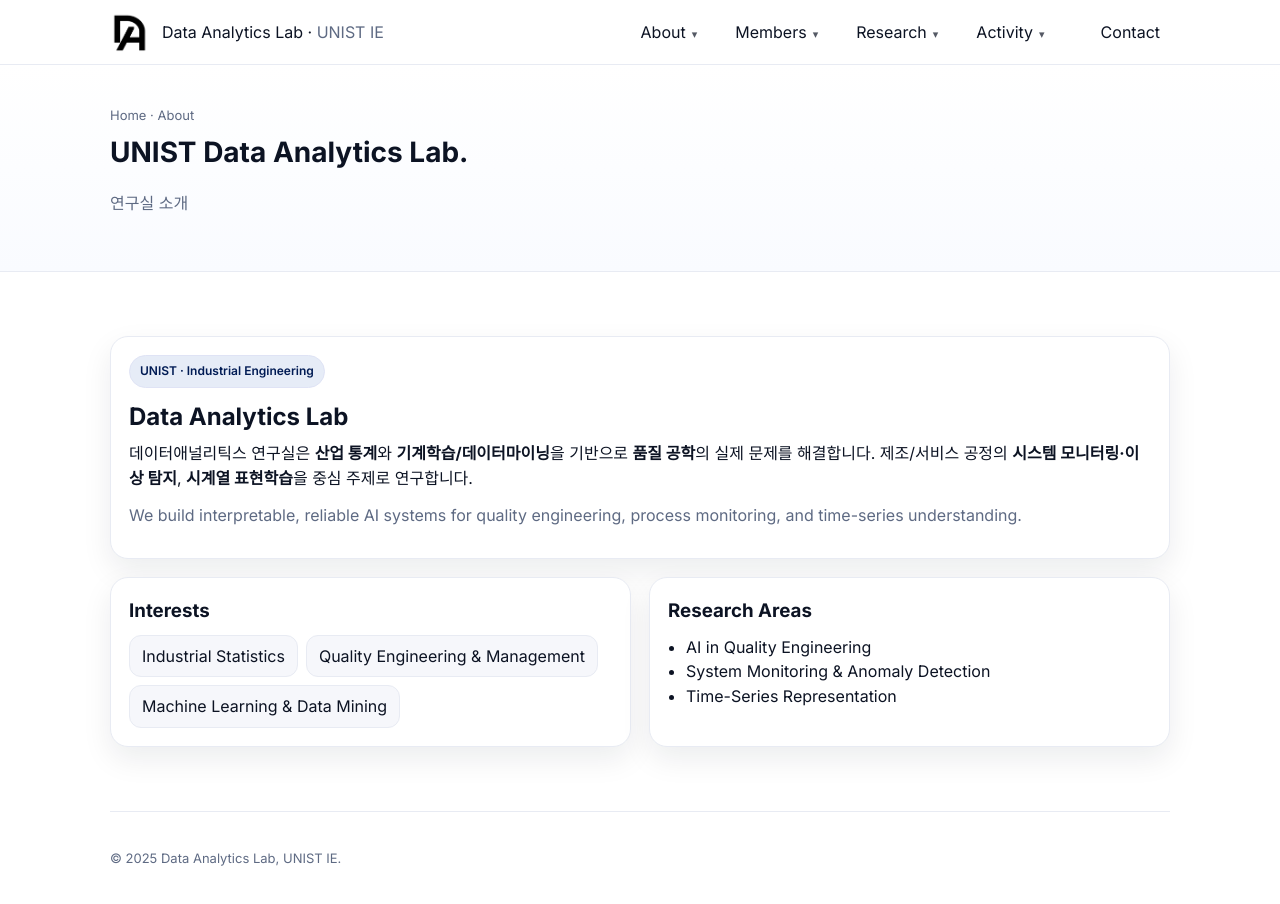
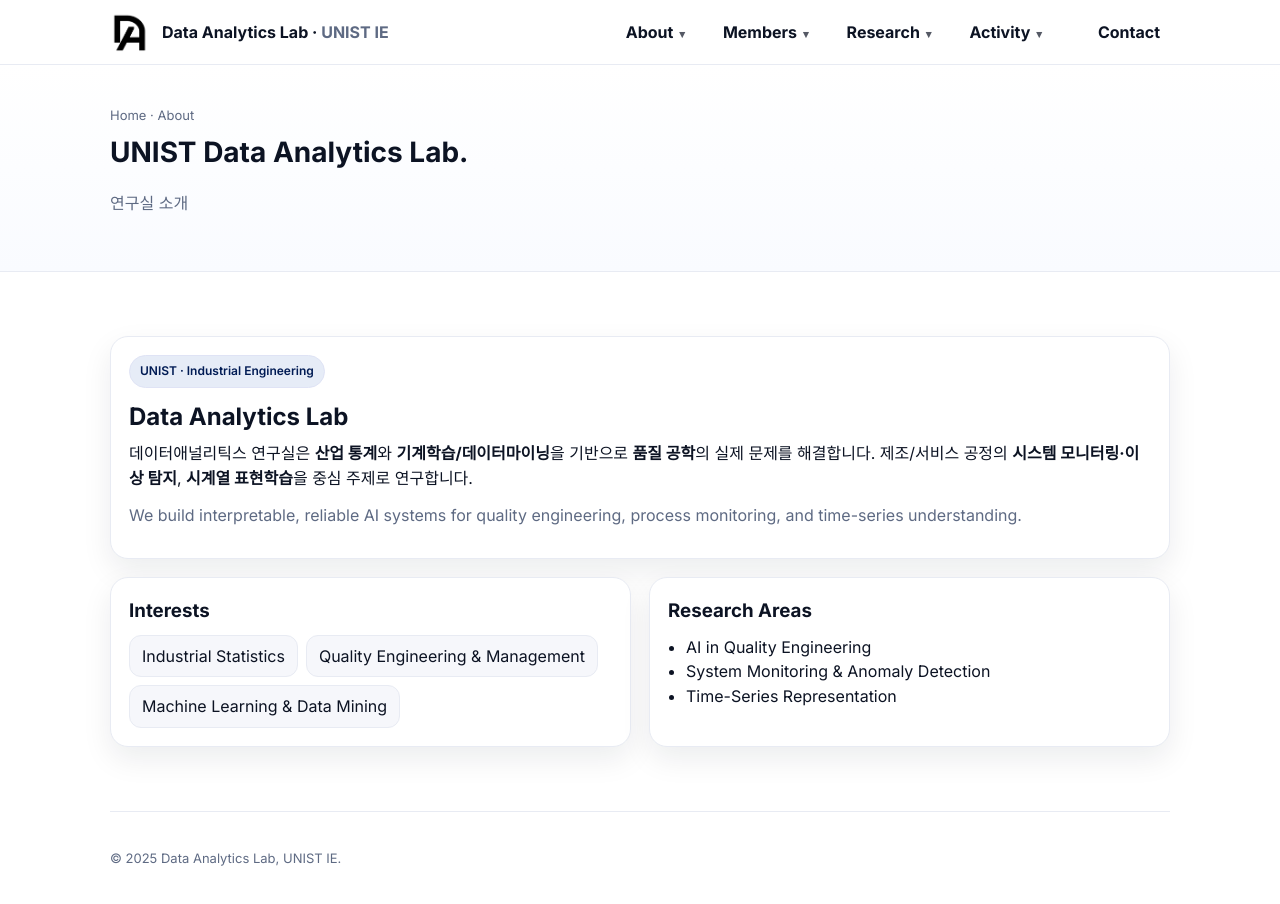
Before and after one commit to UNIST-DA/unist-da.github.io, a Jekyll site: the page built from about.html, in a window 1280 px wide. Built offline with Jekyll 4.4.1, drawn with Linux system fonts in a browser that asks for light colours.

Commit message:
Update style.css

```diff
--- a/assets/style.css
+++ b/assets/style.css
@@ -242,3 +242,11 @@
 @media (max-width: 480px){
   .slides.auto-fit .slide{ height: 50vh; min-height: 300px; }
 }
+/* 상단 1단 메뉴 글자 굵게 */
+.nav > ul > li > a{ font-weight:700; }
+
+/* 브랜드 텍스트(로고 옆)도 굵게 */
+.brand-text{ font-weight:700; }
+
+/* 드롭다운 항목은 가독성을 위해 기본 굵기(선택) */
+.nav > ul > li > .dropdown a{ font-weight:500; }
```
